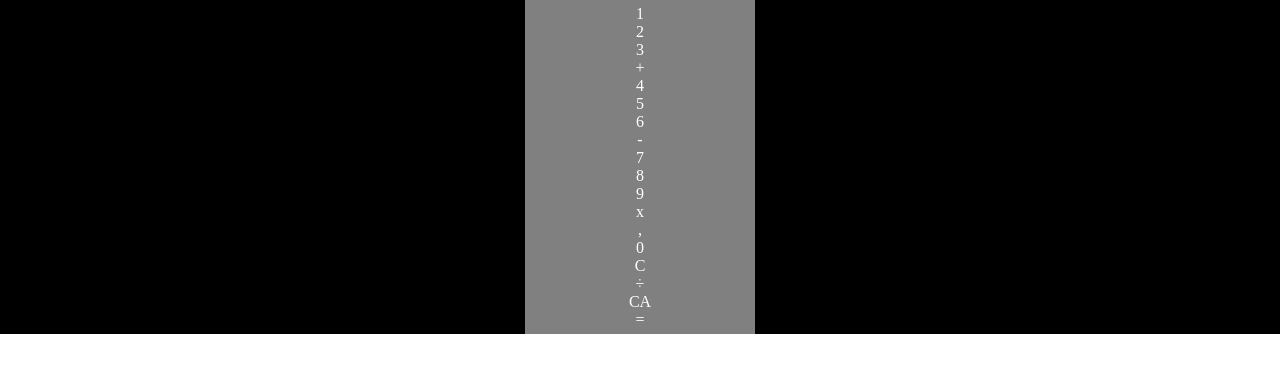
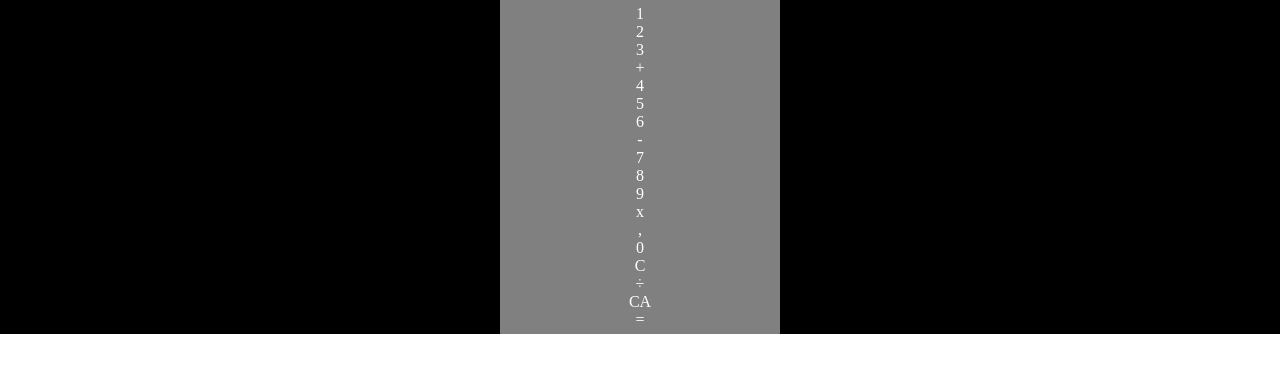
Before and after one commit to Jo-Pimentel/Calculadora-web, a plain HTML site: page index.html in a window 1280 px wide. Drawn offline with Linux system fonts and the light colour scheme.

Commit message:
Teste: width: 270px;

```diff
--- a/css/estilo_calculadora.css
+++ b/css/estilo_calculadora.css
@@ -15,6 +15,6 @@
 #calculadora {
     background-color: rgb(128,128,128);
     text-align: center;
-    width: 220px;
+    width: 270px;
     padding: 5px;
 }
```
